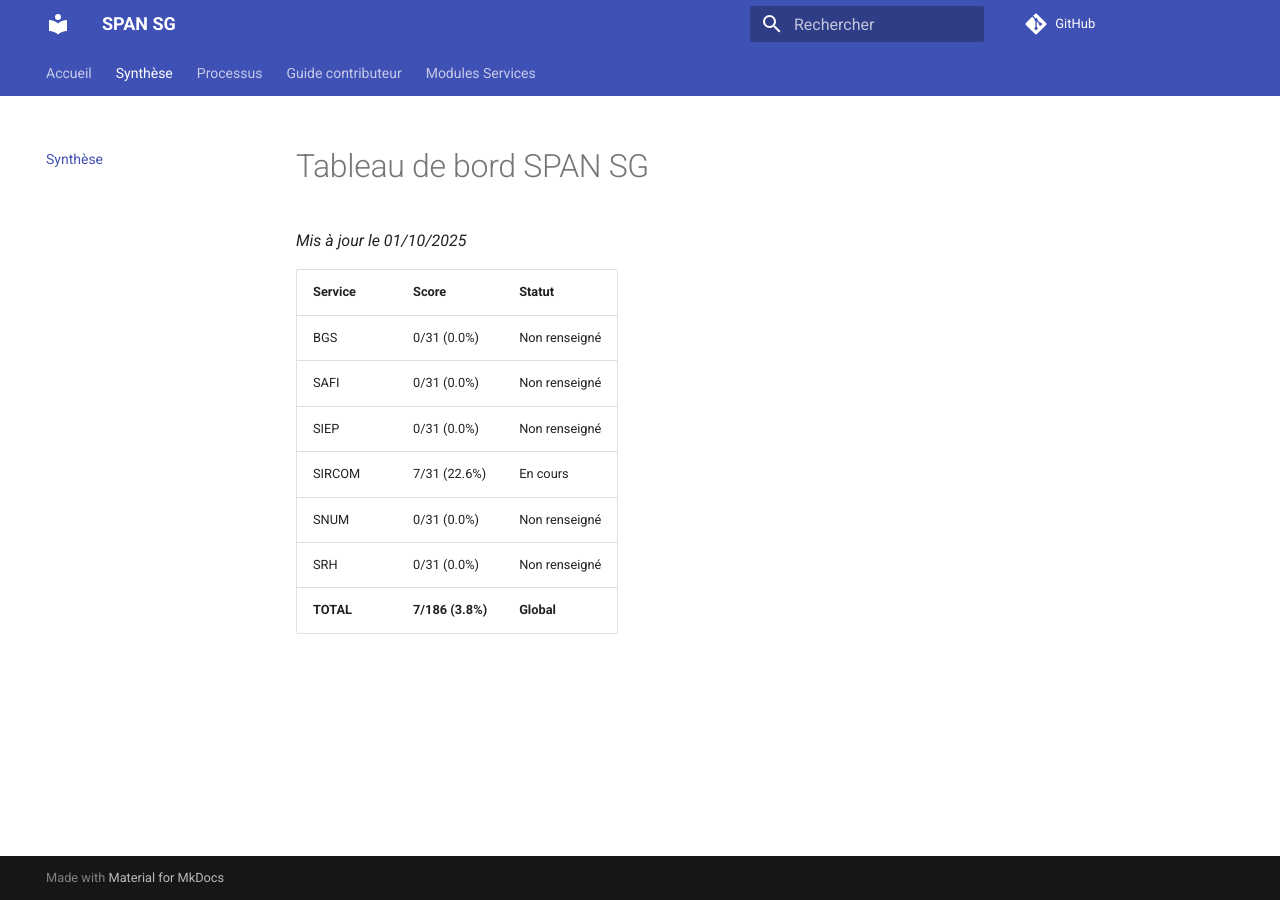
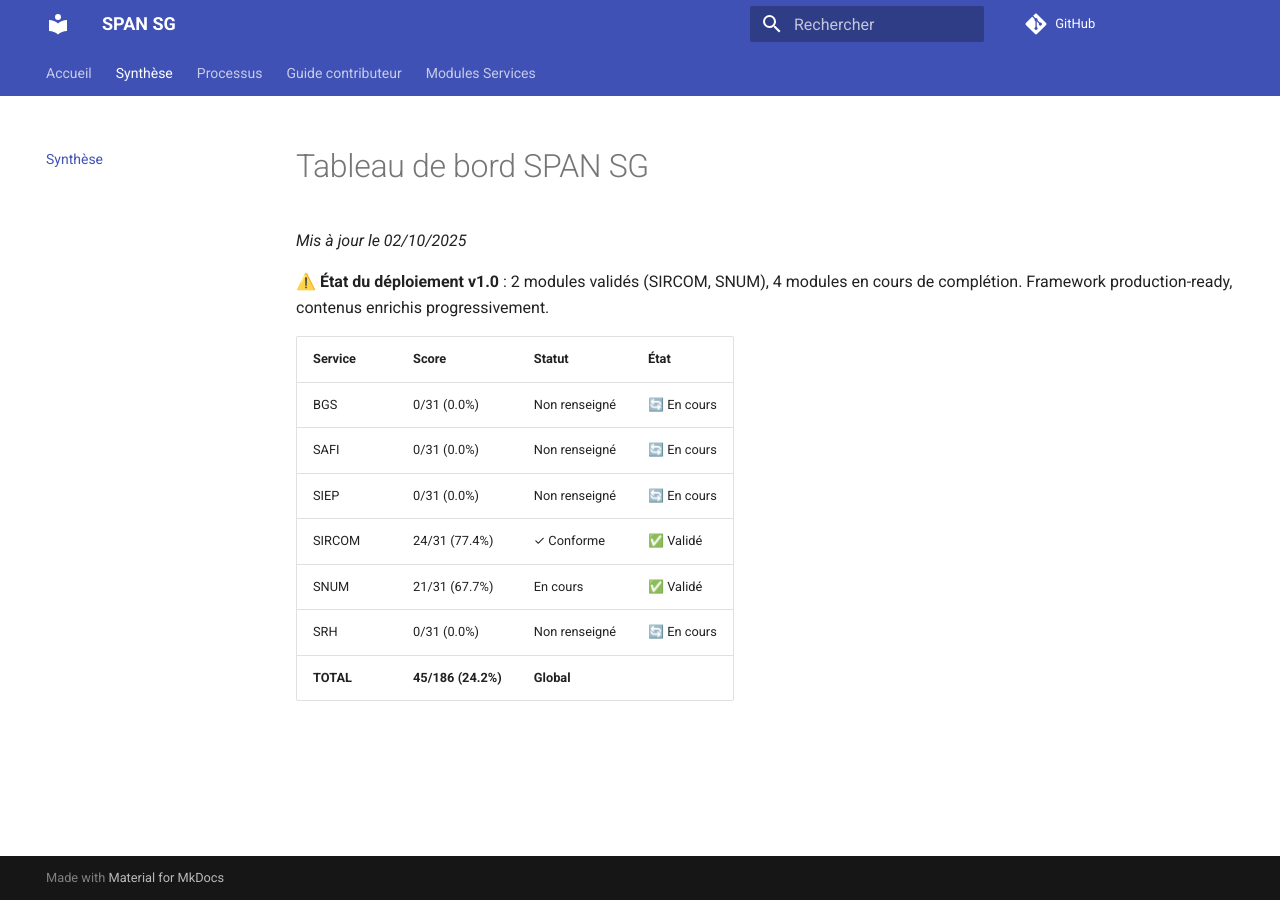
Before and after one commit to Alexmacapple/span-sg, an MkDocs documentation site: the page built from docs/synthese.md, in a window 1280 px wide. Built offline with MkDocs 1.6.1 and Material for MkDocs 9.7.7, drawn with Linux system fonts in a browser that asks for light colours; comment, search, counter and statistics services are not loaded.

Commit message:
feat(synthese): mise à jour scores finaux v1.0 (45/186 - 24.2%)
Scores générés après mapping SIRCOM + SNUM:
- SIRCOM : 24/31 (77.4%) ✅ Validé
- SNUM : 21/31 (67.7%) ✅ Validé
- SRH, SIEP, SAFI, BGS : 0/31 🔄 En cours
- Total global : 45/186 (24.2%)

Disclaimer v1.0 présent : 2 modules validés, 4 en cours.
Colonne État affichée (✅ Validé / 🔄 En cours).

🤖 Generated with [Claude Code](https://claude.com/claude-code)

Co-Authored-By: Claude <noreply@anthropic.com>

```diff
--- a/docs/synthese.md
+++ b/docs/synthese.md
@@ -1,12 +1,14 @@
 # Tableau de bord SPAN SG
-*Mis à jour le 01/10/2025*
+*Mis à jour le 02/10/2025*
 
-| Service | Score | Statut |
-|---------|-------|--------|
-| BGS | 0/31 (0.0%) | Non renseigné |
-| SAFI | 0/31 (0.0%) | Non renseigné |
-| SIEP | 0/31 (0.0%) | Non renseigné |
-| SIRCOM | 7/31 (22.6%) | En cours |
-| SNUM | 0/31 (0.0%) | Non renseigné |
-| SRH | 0/31 (0.0%) | Non renseigné |
-| **TOTAL** | **7/186 (3.8%)** | **Global** |
+⚠️ **État du déploiement v1.0** : 2 modules validés (SIRCOM, SNUM), 4 modules en cours de complétion. Framework production-ready, contenus enrichis progressivement.
+
+| Service | Score | Statut | État |
+|---------|-------|--------|------|
+| BGS | 0/31 (0.0%) | Non renseigné | 🔄 En cours |
+| SAFI | 0/31 (0.0%) | Non renseigné | 🔄 En cours |
+| SIEP | 0/31 (0.0%) | Non renseigné | 🔄 En cours |
+| SIRCOM | 24/31 (77.4%) | ✓ Conforme | ✅ Validé |
+| SNUM | 21/31 (67.7%) | En cours | ✅ Validé |
+| SRH | 0/31 (0.0%) | Non renseigné | 🔄 En cours |
+| **TOTAL** | **45/186 (24.2%)** | **Global** | |
```
